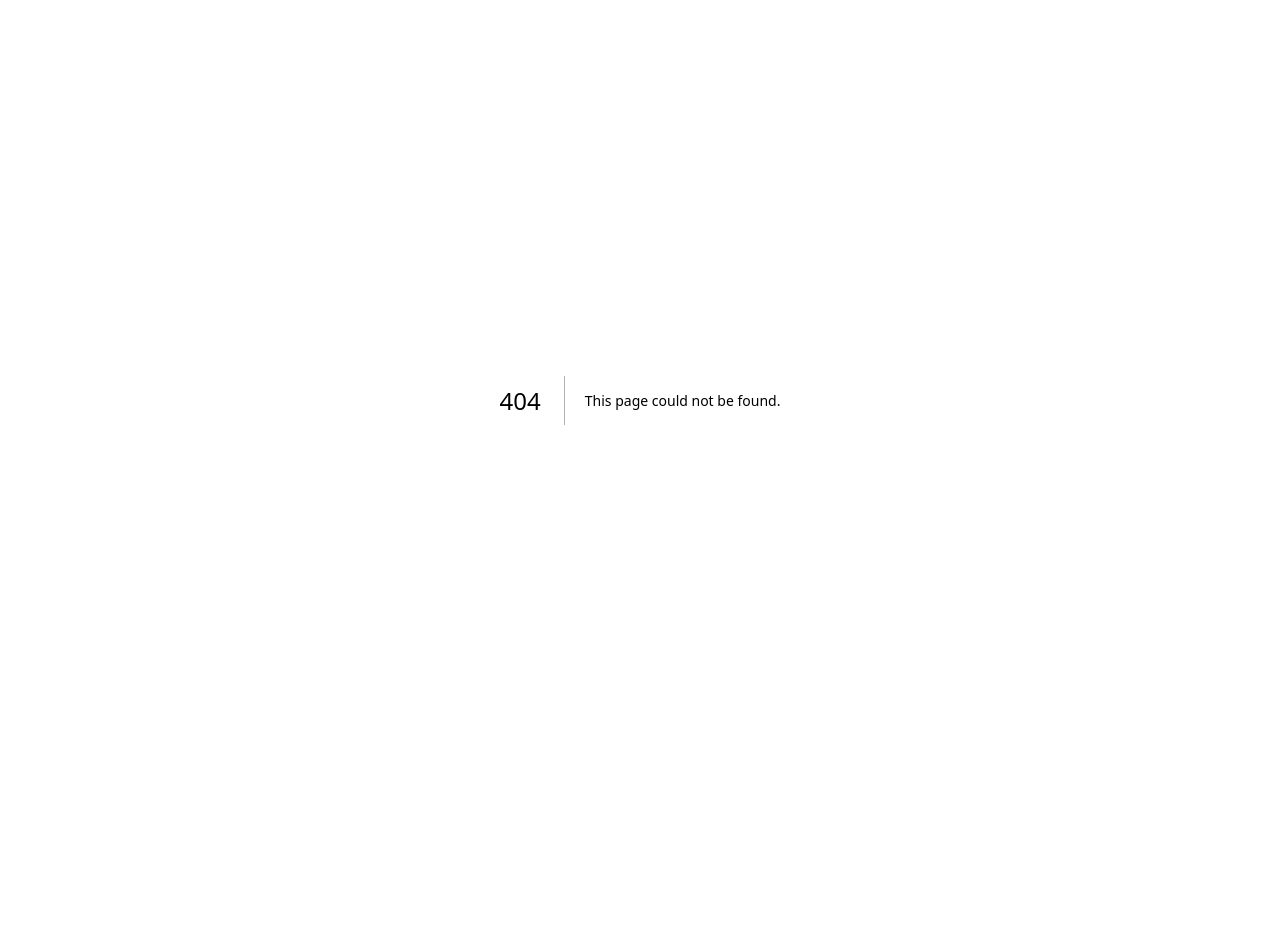
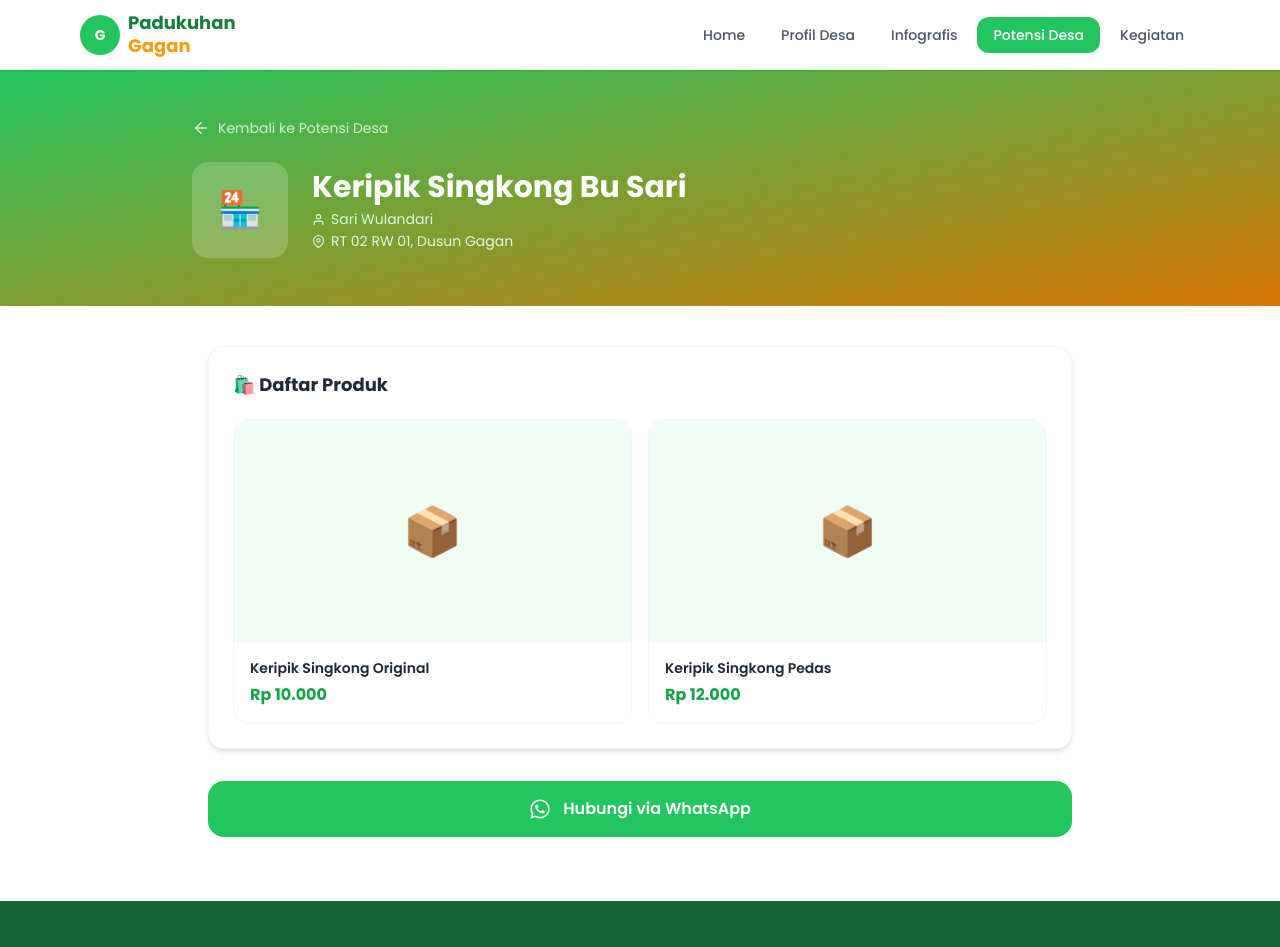
Before and after one commit to thrqaziz12/web-profile-gagan, a Next.js app in the folder frontend/: page /potensi-desa/umkm/1 in a window 1280 px wide. Before the commit this address had no page. Shown: the top 947 px of the page. Before the commit the page ends 800 px from the top, so only its background shows below. Built offline with nearby package versions, Linux system fonts and the light colour scheme.

Commit message:
feat: card UMKM simpel + halaman detail UMKM

```diff
--- a/frontend/src/app/potensi-desa/page.tsx
+++ b/frontend/src/app/potensi-desa/page.tsx
@@ -4,11 +4,11 @@ import Link from 'next/link'
 import Navbar from '@/components/Navbar'
 import Footer from '@/components/Footer'
 import { UMKM, OLAHRAGA, KEBUDAYAAN } from '@/lib/data'
-import { FaWhatsapp } from 'react-icons/fa'
 import { FiChevronRight } from 'react-icons/fi'
+import Image from 'next/image'
 
 const tabs = [
-  { id: 'umkm', label: 'UMKM', icon: '🏻' },
+  { id: 'umkm', label: 'UMKM', icon: '🏪' },
   { id: 'olahraga', label: 'Olahraga', icon: '⚽' },
   { id: 'wisata', label: 'Wisata', icon: '🌄' },
   { id: 'kebudayaan', label: 'Kebudayaan', icon: '🎭' },
@@ -17,43 +17,28 @@ const tabs = [
 function UMKMTab() {
   return (
     <div className="max-w-5xl mx-auto px-4 py-10">
-      <div className="grid grid-cols-1 md:grid-cols-2 gap-8">
+      <div className="grid grid-cols-1 sm:grid-cols-2 md:grid-cols-3 gap-6">
         {UMKM.map((umkm) => (
-          <div key={umkm.id} className="card hover:shadow-xl transition-shadow">
-            <div className="flex items-center gap-4 mb-5">
-              <div className="w-16 h-16 bg-accent-100 rounded-2xl flex items-center justify-center text-3xl flex-shrink-0">
-                🏻
-              </div>
-              <div>
-                <h3 className="font-bold text-gray-800 text-lg leading-tight">{umkm.namaUsaha}</h3>
-                <p className="text-gray-500 text-sm">{umkm.namaPemilik}</p>
-                <p className="text-primary-600 text-xs mt-0.5">📍 {umkm.alamat}</p>
-              </div>
+          <Link
+            key={umkm.id}
+            href={`/potensi-desa/umkm/${umkm.id}`}
+            className="group card hover:shadow-xl transition-all hover:-translate-y-1 cursor-pointer"
+          >
+            {/* Logo */}
+            <div className="w-full aspect-video bg-accent-50 rounded-2xl overflow-hidden mb-4 flex items-center justify-center relative">
+              {/* Uncomment saat logo tersedia */}
+              {/* <Image src={umkm.logo} alt={umkm.namaUsaha} fill className="object-cover" /> */}
+              <span className="text-5xl">🏪</span>
             </div>
-            <div className="mb-5">
-              <h4 className="font-semibold text-gray-700 text-sm mb-3">Daftar Produk</h4>
-              <div className="space-y-2">
-                {umkm.produk.map((produk, i) => (
-                  <div key={i} className="flex items-center justify-between bg-primary-50 rounded-xl p-3">
-                    <div className="flex items-center gap-2">
-                      <div className="w-10 h-10 bg-primary-200 rounded-lg flex items-center justify-center text-lg">📦</div>
-                      <span className="text-sm font-medium text-gray-700">{produk.nama}</span>
-                    </div>
-                    <span className="text-primary-600 font-bold text-sm">{produk.harga}</span>
-                  </div>
-                ))}
-              </div>
+            {/* Info */}
+            <h3 className="font-bold text-gray-800 text-base leading-tight mb-1">{umkm.namaUsaha}</h3>
+            <p className="text-gray-500 text-sm mb-1">{umkm.namaPemilik}</p>
+            <p className="text-primary-600 text-xs">📍 {umkm.alamat}</p>
+            {/* Lihat detail */}
+            <div className="mt-4 flex items-center gap-1 text-primary-500 text-xs font-semibold opacity-0 group-hover:opacity-100 transition-opacity">
+              Lihat Detail <FiChevronRight size={14} />
             </div>
-            <a
-              href={umkm.whatsapp}
-              target="_blank"
-              rel="noopener noreferrer"
-              className="flex items-center justify-center gap-2 bg-green-500 hover:bg-green-600 text-white rounded-xl py-2.5 font-medium text-sm transition-colors"
-            >
-              <FaWhatsapp size={18} />
-              Hubungi via WhatsApp
-            </a>
-          </div>
+          </Link>
         ))}
       </div>
     </div>
--- /dev/null
+++ b/frontend/src/app/potensi-desa/umkm/[id]/page.tsx
@@ -0,0 +1,108 @@
+'use client'
+import { useParams, useRouter } from 'next/navigation'
+import Navbar from '@/components/Navbar'
+import Footer from '@/components/Footer'
+import { UMKM } from '@/lib/data'
+import { FaWhatsapp } from 'react-icons/fa'
+import { FiArrowLeft, FiMapPin, FiUser } from 'react-icons/fi'
+import Image from 'next/image'
+
+export default function UMKMDetailPage() {
+  const params = useParams()
+  const router = useRouter()
+  const id = Number(params.id)
+  const umkm = UMKM.find((u) => u.id === id)
+
+  if (!umkm) {
+    return (
+      <>
+        <Navbar />
+        <main className="min-h-screen flex items-center justify-center">
+          <div className="text-center">
+            <p className="text-gray-500 text-lg mb-4">Data UMKM tidak ditemukan.</p>
+            <button
+              onClick={() => router.back()}
+              className="px-5 py-2.5 bg-primary-500 text-white rounded-xl font-medium text-sm hover:bg-primary-600 transition-colors"
+            >
+              Kembali
+            </button>
+          </div>
+        </main>
+        <Footer />
+      </>
+    )
+  }
+
+  return (
+    <>
+      <Navbar />
+      <main className="pb-16">
+
+        {/* Hero */}
+        <section className="bg-gradient-to-br from-primary-500 to-accent-600 text-white py-12 px-4">
+          <div className="max-w-4xl mx-auto">
+            <button
+              onClick={() => router.back()}
+              className="flex items-center gap-2 text-white/80 hover:text-white text-sm mb-6 transition-colors"
+            >
+              <FiArrowLeft size={18} /> Kembali ke Potensi Desa
+            </button>
+            <div className="flex items-center gap-6">
+              {/* Logo UMKM */}
+              <div className="w-20 h-20 md:w-24 md:h-24 bg-white/20 rounded-2xl overflow-hidden flex items-center justify-center flex-shrink-0 relative">
+                {/* <Image src={umkm.logo} alt={umkm.namaUsaha} fill className="object-cover" /> */}
+                <span className="text-4xl">🏪</span>
+              </div>
+              <div>
+                <h1 className="text-2xl md:text-3xl font-bold mb-1 leading-tight">{umkm.namaUsaha}</h1>
+                <p className="text-primary-100 text-sm flex items-center gap-1.5">
+                  <FiUser size={13} /> {umkm.namaPemilik}
+                </p>
+                <p className="text-primary-100 text-sm flex items-center gap-1.5 mt-0.5">
+                  <FiMapPin size={13} /> {umkm.alamat}
+                </p>
+              </div>
+            </div>
+          </div>
+        </section>
+
+        <div className="max-w-4xl mx-auto px-4 mt-10 space-y-8">
+
+          {/* Daftar Produk */}
+          <div className="card">
+            <h2 className="text-lg font-bold text-gray-800 mb-5">🛍️ Daftar Produk</h2>
+            <div className="grid grid-cols-1 sm:grid-cols-2 gap-4">
+              {umkm.produk.map((produk, i) => (
+                <div key={i} className="rounded-2xl overflow-hidden border border-gray-100 hover:shadow-md transition-shadow">
+                  {/* Foto Produk */}
+                  <div className="w-full aspect-video bg-primary-50 flex items-center justify-center relative overflow-hidden">
+                    {/* <Image src={produk.foto} alt={produk.nama} fill className="object-cover" /> */}
+                    <span className="text-5xl">📦</span>
+                  </div>
+                  {/* Info Produk */}
+                  <div className="p-4">
+                    <h3 className="font-semibold text-gray-800 text-sm leading-snug mb-1">{produk.nama}</h3>
+                    <p className="text-primary-600 font-bold text-base">{produk.harga}</p>
+                  </div>
+                </div>
+              ))}
+            </div>
+          </div>
+
+          {/* Tombol WhatsApp */}
+          <a
+            href={umkm.whatsapp}
+            target="_blank"
+            rel="noopener noreferrer"
+            className="flex items-center justify-center gap-3 bg-green-500 hover:bg-green-600 text-white rounded-2xl py-4 font-semibold text-base transition-colors w-full"
+          >
+            <FaWhatsapp size={22} />
+            Hubungi via WhatsApp
+          </a>
+
+        </div>
+      </main>
+      <Footer />
+    </>
+  )
+}
```
